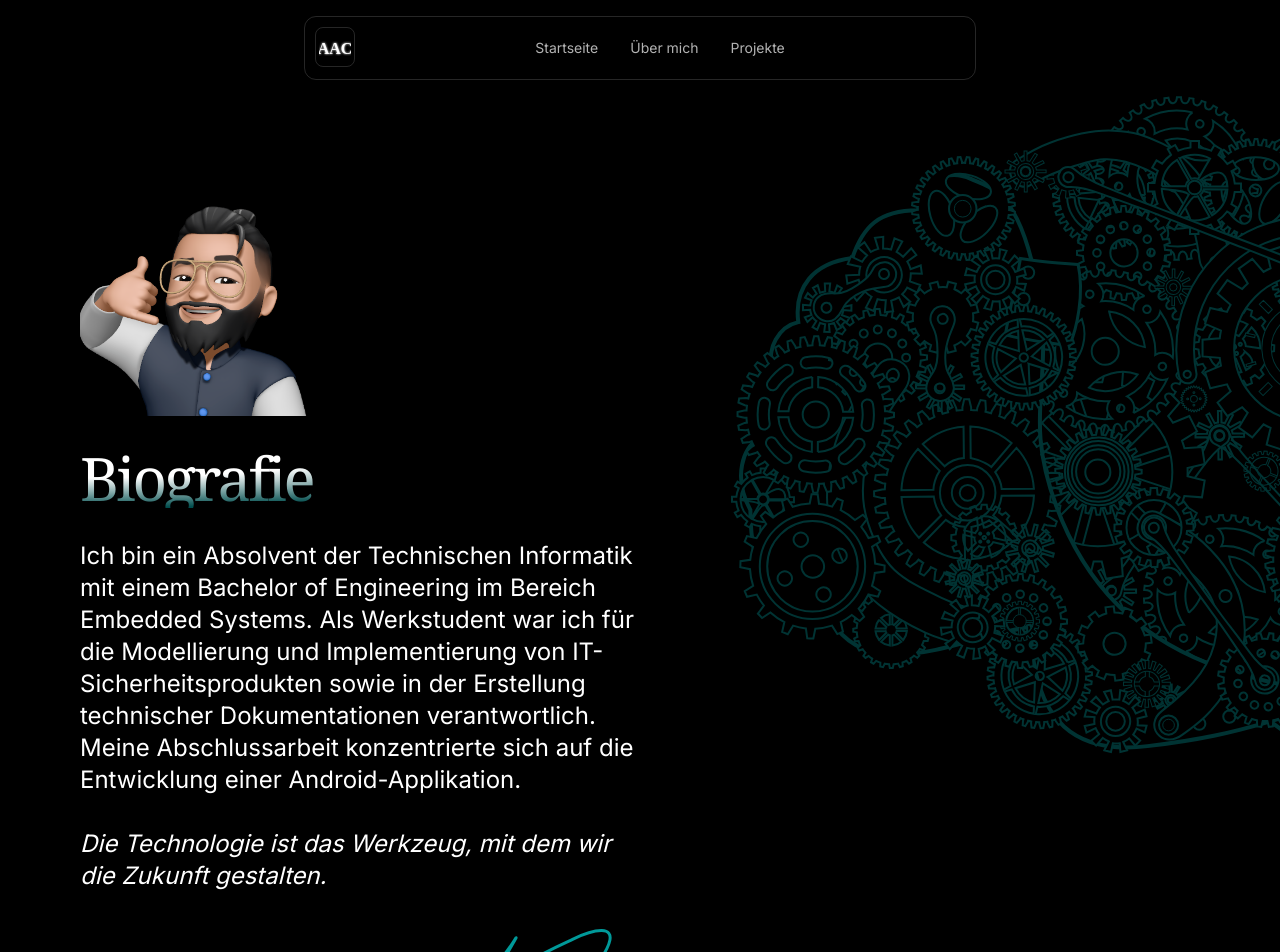
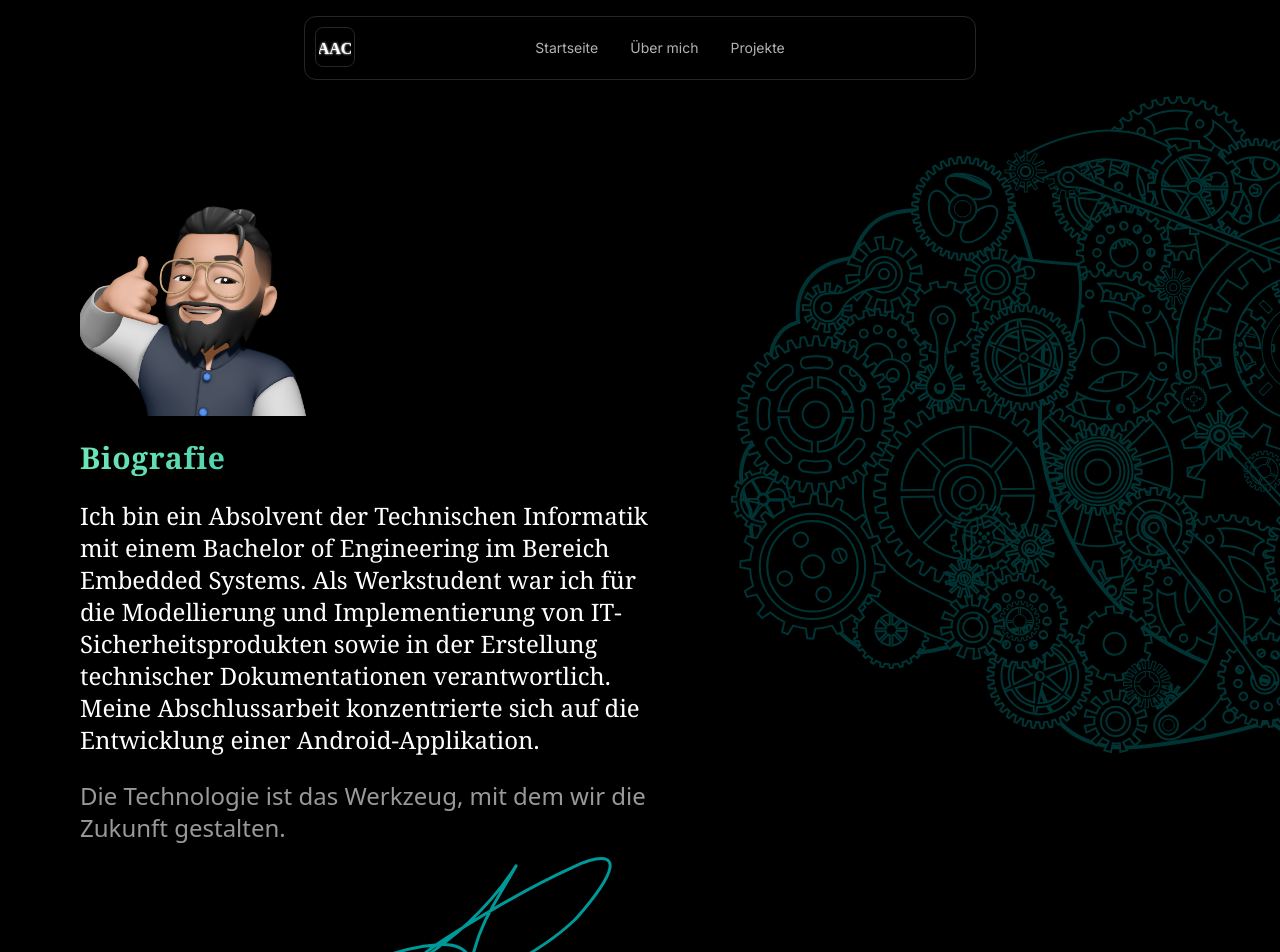
Before and after one commit to AAChizari/aacPortfolio, a Next.js app: page /about in a window 1280 px wide. Shown: the top 952 px of the page. Built offline with nearby package versions, Linux system fonts and the light colour scheme.

Commit message:
SeaktionHeader Changes plus schon in about angewendet

```diff
--- a/src/app/page.tsx
+++ b/src/app/page.tsx
@@ -10,7 +10,6 @@ export default function Home() {
     <>
       <Header />
       <Hero />
-      <Comments/>
       <Footer />
     </>
   );
--- a/src/components/SectionHeader.tsx
+++ b/src/components/SectionHeader.tsx
@@ -2,27 +2,37 @@ export const SectionHeader = ({
   title,
   colorTitle,
   description,
+  titleSize = 'text-3xl md:text-5xl',
+  titleFont = 'font-serif',
+  colorTitleSize = 'text-lg',
+  colorTitleFont = 'font-semibold',
+  descriptionSize = 'md:text-lg lg:text-xl',
+  descriptionFont = 'font-sans',
 }: {
   title?: string;
   colorTitle?: string;
   description?: string;
+  titleSize?: string;
+  titleFont?: string;
+  colorTitleSize?: string;
+  colorTitleFont?: string;
+  descriptionSize?: string;
+  descriptionFont?: string;
 }) => {
   return (
     <>
       {colorTitle && (
-        <div className="flex justify-center">
-          <p className="uppercase font-semibold tracking-widest bg-gradient-to-r from-emerald-300 to-sky-400 bg-clip-text text-transparent">
+          <p className={`mt-4 tracking-wide bg-gradient-to-r from-[#6ee7b7] to-[#009999] bg-clip-text text-transparent ${colorTitleSize} ${colorTitleFont}`}>
             {colorTitle}
           </p>
-        </div>
       )}
       {title && (
-        <h2 className="font-serif text-3xl md:text-5xl text-center mt-6">
+        <h2 className={`mt-4 ${titleSize} ${titleFont}`}>
           {title}
         </h2>
       )}
       {description && (
-        <p className="text-center md:text-lg lg:text-xl text-white/60 mt-4">
+        <p className={`text-white/60 mt-4 ${descriptionSize} ${descriptionFont}`}>
           {description}
         </p>
       )}
--- a/src/sections/sectionsAbout/Hero.tsx
+++ b/src/sections/sectionsAbout/Hero.tsx
@@ -1,5 +1,6 @@
 "use client";
 
+import { SectionHeader } from "@/components/SectionHeader";
 import { FrameEffect } from "@/components/FrameEffect";
 import Brain from "@/components/brain";
 import { motion, useInView, useScroll } from "framer-motion";
@@ -27,7 +28,7 @@ const AboutPage = () => {
         <div className="h-full overflow-y-auto lg:w-2/3 xl:w-3/4">
           <div className="p-4 sm:p-8 md:p-12 lg:p-20 xl:p-24 flex flex-col gap-16 md:gap-24 lg:gap-32">
             {/* BIOGRAPHY CONTAINER */}
-            <div className="flex flex-col gap-8 justify-center">
+            <div className="flex flex-col gap-2 justify-center">
               {/* BIOGRAPHY IMAGE */}
               <div className="relative w-60 h-60">
                 <Image
@@ -39,24 +40,29 @@ const AboutPage = () => {
                 />
               </div>
               {/* BIOGRAPHY TITLE */}
-              <h1 className="font-serif text-3xl md:text-6xl md:leading-none tracking-tighter bg-[radial-gradient(100%_100%_at_top_left,white,white,rgba(0,153,153,0.5))] text-transparent bg-clip-text">
-                Biografie
-              </h1>
+              <SectionHeader
+                colorTitle="Biografie"
+                colorTitleSize="text-3xl md:text-3xl "
+                colorTitleFont="font-bold font-serif"
+              />
               {/* BIOGRAPHY DESC */}
-              <p className="text-lg md:text-2xl">
-                Ich bin ein Absolvent der Technischen Informatik mit einem
+              <SectionHeader
+                title="Ich bin ein Absolvent der Technischen Informatik mit einem
                 Bachelor of Engineering im Bereich Embedded Systems. Als
                 Werkstudent war ich für die Modellierung und Implementierung von
                 IT-Sicherheitsprodukten sowie in der Erstellung technischer
                 Dokumentationen verantwortlich. Meine Abschlussarbeit
                 konzentrierte sich auf die Entwicklung einer
-                Android-Applikation.
-              </p>
+                Android-Applikation."
+                titleSize="text-lg md:text-2xl"
+              ></SectionHeader>
               {/* BIOGRAPHY QUOTE */}
-              <span className="italic text-lg md:text-2xl">
-                Die Technologie ist das Werkzeug, mit dem wir die Zukunft
-                gestalten.
-              </span>
+              <SectionHeader
+                description="Die Technologie ist das Werkzeug, mit dem wir die Zukunft
+                gestalten."
+                descriptionSize="text-lg md:text-2xl"
+                descriptionFont="font-sans"
+              ></SectionHeader>
               {/* BIOGRAPHY SIGN SVG*/}
               <div className="self-end">
                 <svg
```
